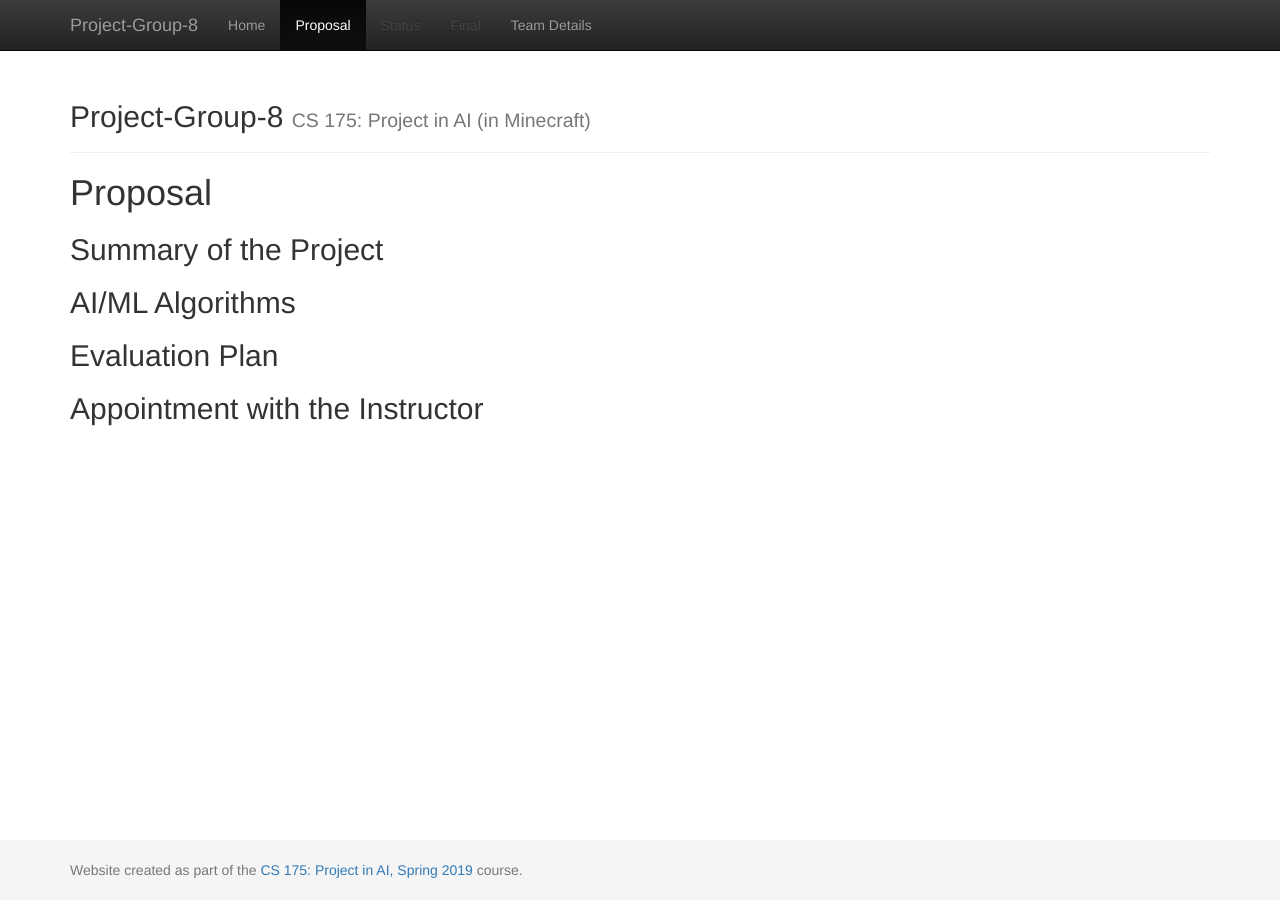
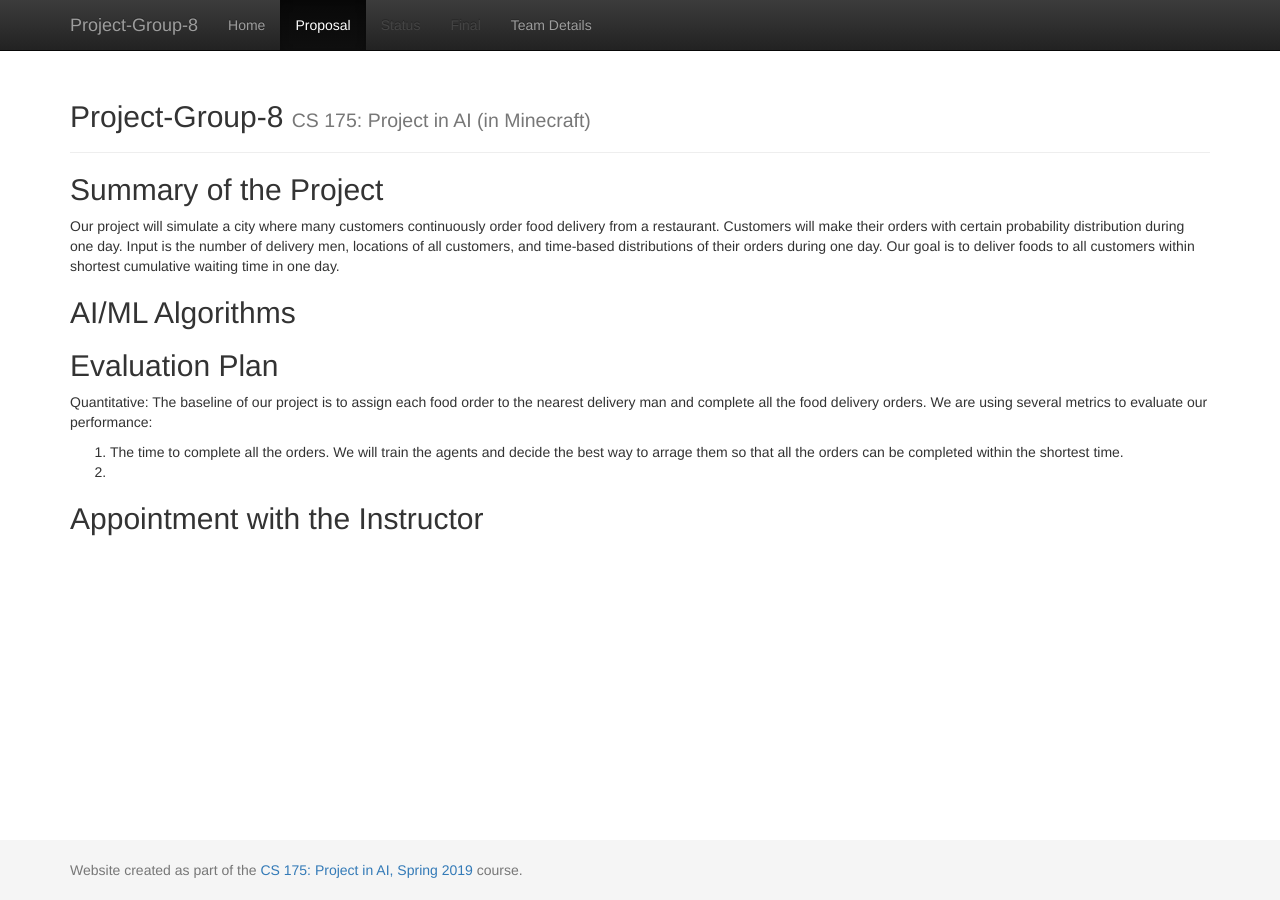
Before and after one commit to Ting0718/MineDelivery, a Jekyll site: the page built from docs/proposal.md, in a window 1280 px wide. Built offline with Jekyll 4.4.1, drawn with Linux system fonts in a browser that asks for light colours.

Commit message:
proposal update

```diff
--- a/docs/proposal.md
+++ b/docs/proposal.md
@@ -3,13 +3,14 @@ layout: default
 title:  Proposal
 ---
 
-# {{ page.title }}
-
-
 ## Summary of the Project
+Our project will simulate a city where many customers continuously order food delivery from a restaurant. Customers will make their orders with certain probability distribution during one day. Input is the number of delivery men, locations of all customers, and time-based distributions of their orders during one day. Our goal is to deliver foods to all customers within shortest cumulative waiting time in one day.
 
 ## AI/ML Algorithms
 
 ## Evaluation Plan
+Quantitative: The baseline of our project is to assign each food order to the nearest delivery man and complete all the food delivery orders. We are using several metrics to evaluate our performance:
+1. The time to complete all the orders. We will train the agents and decide the best way to arrage them so that all the orders can be completed within the shortest time.
+2.
 
 ## Appointment with the Instructor
```
